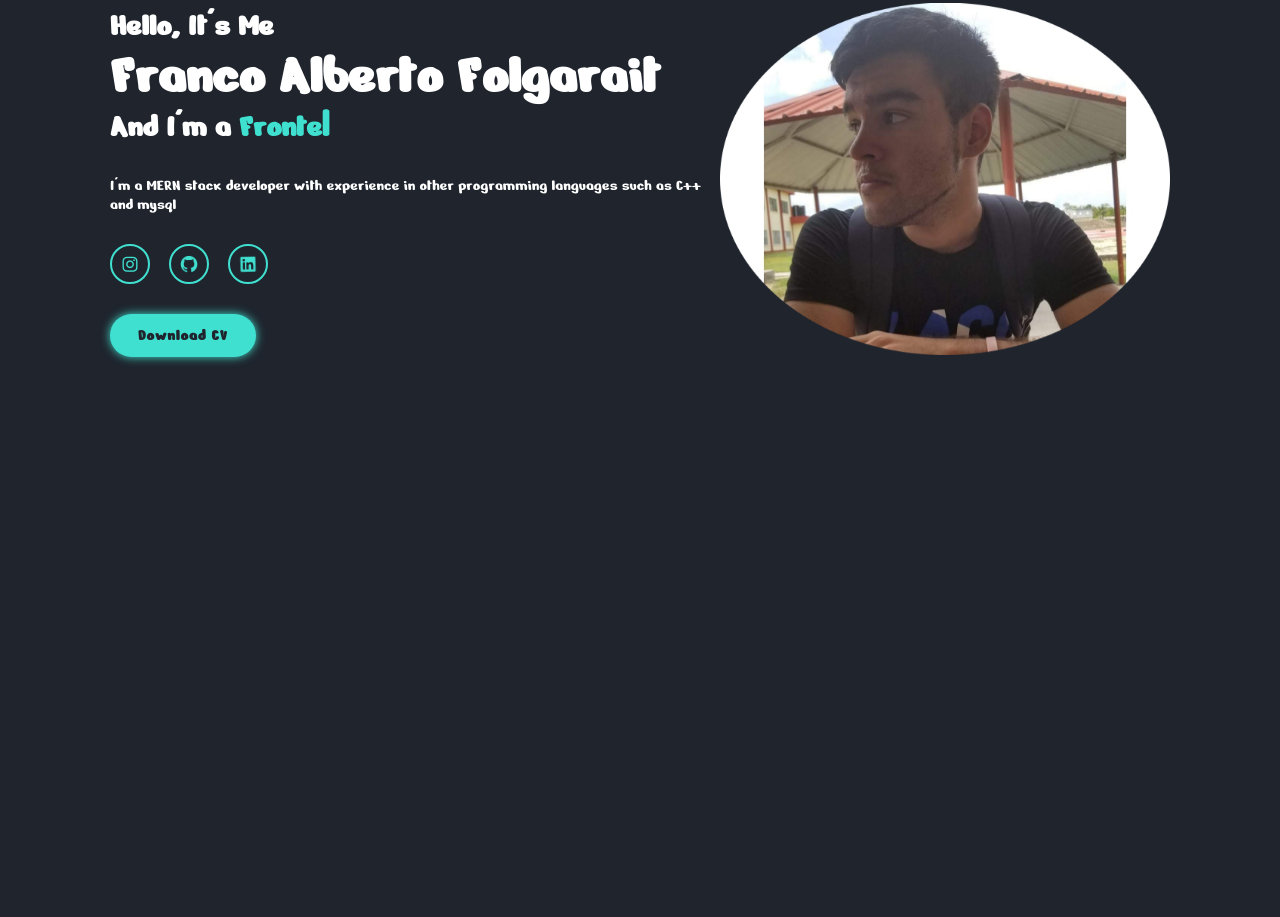
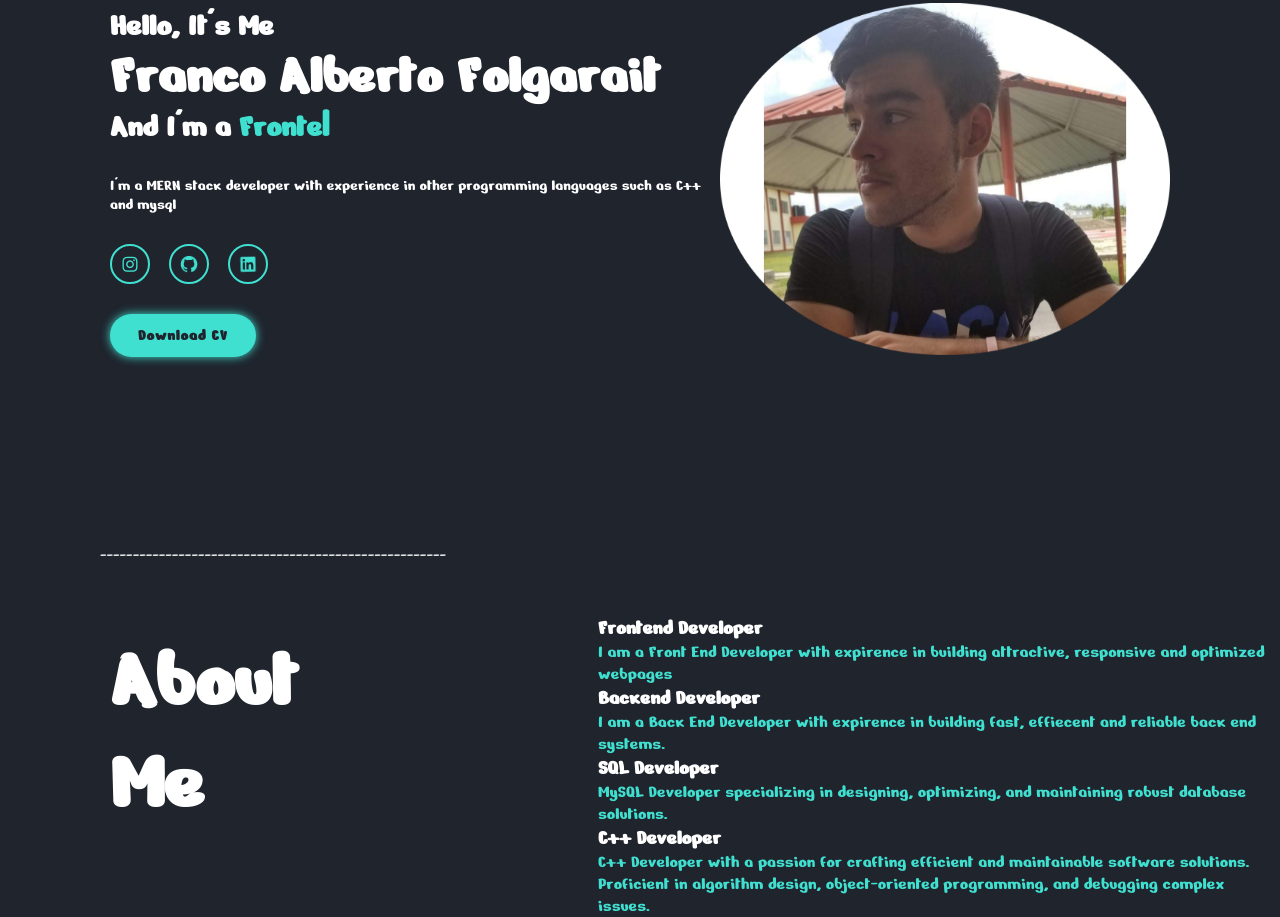
Before and after one commit to frankiebelize/My-official-Portfolio, a plain HTML site: page Index.HTML in a window 1280 px wide. Shown: the part 254-1171 px from the top of the page. Before the commit the page ends 800 px from the top, so only its background shows below. Drawn offline with nearby package versions, Linux system fonts and the light colour scheme.

Commit message:
added about me

```diff
--- a/Index.HTML
+++ b/Index.HTML
@@ -14,12 +14,13 @@
         <a href="#" class="logo">My Portfolio</a>
         <nav class="navbar">
             <a href="#" style="--i:1" class="active">Home</a>
-            <a href="#" style="--i:2">About</a>
+            <a href="#about" style="--i:2">About</a>
             <a href="#" style="--i:3">Skill</a>
             <a href="#" style="--i:4">Project</a>
             <a href="#" style="--i:5">Contact Me</a>
         </nav>
     </header>
+    <!-- Home -->
 <section class="home">
     <div class="home-content">
         <h3>Hello, It's Me</h3>
@@ -37,6 +38,37 @@
         <img src="./assets/img/logo.png" alt="logo">
     </div>
 </section>
+-----------------------------------------------------
+<!-- About Me -->
+<section class="about">
+<div class="container">
+    <div class="about-title">
+        <h2>About<br><span>Me</span></h2>
+        <img src="#" alt="">
+    </div>
+    <div class="about-desc">
+        <div class="front-end">
+        <h3>Frontend Developer</h3>
+        <p>I am a Front End Developer with expirence in building attractive, responsive
+            and optimized webpages</p>
+        </div>
+        <div class="back-end">
+            <h3>Backend Developer</h3>
+            <p>I am a Back End Developer with expirence in building fast, effiecent and reliable back end systems.</p>
+            </div>
+        <div class="back-end">
+            <h3>SQL Developer</h3>
+            <p> MySQL Developer specializing in designing, optimizing, and maintaining robust database solutions.</p>
+        </div>
+        <div class="c++">
+            <h3>C++ Developer</h3>
+            <p>C++ Developer with a passion for crafting efficient and maintainable software solutions. Proficient in algorithm design, object-oriented programming, and debugging complex issues.</p>
+        </div>
+    </div>
+
+
+</div>
+</section>
 <script src="https://unpkg.com/typed.js@2.1.0/dist/typed.umd.js"></script>
 <script src="script.js"></script>
 
--- a/script.js
+++ b/script.js
@@ -1,3 +1,5 @@
+// Typing Animation for the header
+
 var typed = new Typed('.text', {
     strings: ["Frontend Developer","Backend Developer","SQL Developer","C++ Developer" ],
     typeSpeed:100,
@@ -5,3 +7,33 @@ var typed = new Typed('.text', {
     backDelay:1000,
     loop:true
 })
+
+// Slide in animation on scroll for About Me
+const observer = new IntersectionObserver(entries => {
+    entries.forEach(entry => {
+        if(entry.isIntersecting){
+            document.querySelectorAll(".about-title")[0].classList.add("slideInRight");
+            document.querySelectorAll(".about-desc")[0].classList.add("slideInLeft");
+        }
+    })
+})
+
+observer.observe(document.querySelector(".container"));
+
+// Typing animation for about me description
+
+var typed1 = new Typed('.about-desc-title', {
+    strings: ["Frontend Developer","Backend Developer","SQL Developer","C++ Developer" ],
+    typeSpeed:100,
+    backSpeed:100,
+    backDelay:5000,
+    loop:true
+})
+
+var typed1 = new Typed('.about-desc-desc', {
+    strings: ["I am a Front End Developer with expirence in building attractive, responsive and optimized webpages","Backend Developer","SQL Developer","C++ Developer" ],
+    typeSpeed:100,
+    backSpeed:100,
+    backDelay:5000,
+    loop:true
+})
--- a/style.css
+++ b/style.css
@@ -19,7 +19,7 @@ body{
     left: 0;
     width: 100%;
     padding: 20px 10%;
-    background: transparent;
+    background: #1f242d;
     display: flex;
     justify-content: space-between;
     align-items: center;
@@ -78,7 +78,7 @@ body{
 .home-img img{
     max-width: 450px;
     margin-right: 100px;
-    animation-name: floating;
+    animation: floating;
     animation-duration: 3s;
     animation-iteration-count: infinite;
     animation-timing-function: ease-in-out;
@@ -156,8 +156,49 @@ body{
     opacity: 0;
 }
 
+/* About Me Section */
 
+.about .container{
+    position: relative;
+    width: 100%;
+    display: flex;
+    justify-content: space-between;
+    align-items: center;
+    padding: 50px 10px 0;
+}
 
+.about .about-title{
+    font-size: 56px;
+}
+
+.about .about-desc{
+    font-size: 18px;
+    margin-left: 300px;
+}
+
+.about-desc p{
+    color: turquoise;
+}
+/*
+.about h2{
+    animation: slideBottom 1s ease forwards;
+    animation-delay: 0.7s;
+    opacity: 0;
+} */
+
+/* Animations */
+
+.slideInRight{
+    animation: slideRight 1.2s both;
+}
+
+.slideInLeft{
+    animation: slideLeft 1.2s both;
+}
+
+.slideInTop{
+    animation: slideTop 1.2s both;
+}
 
 @keyframes slideRight{
     0%{
```
